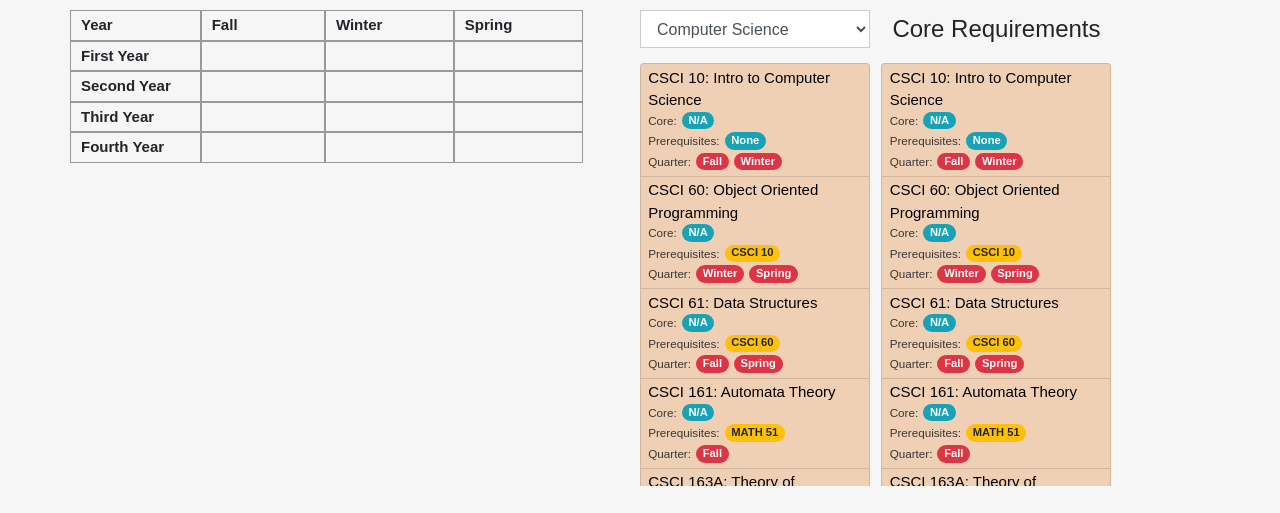
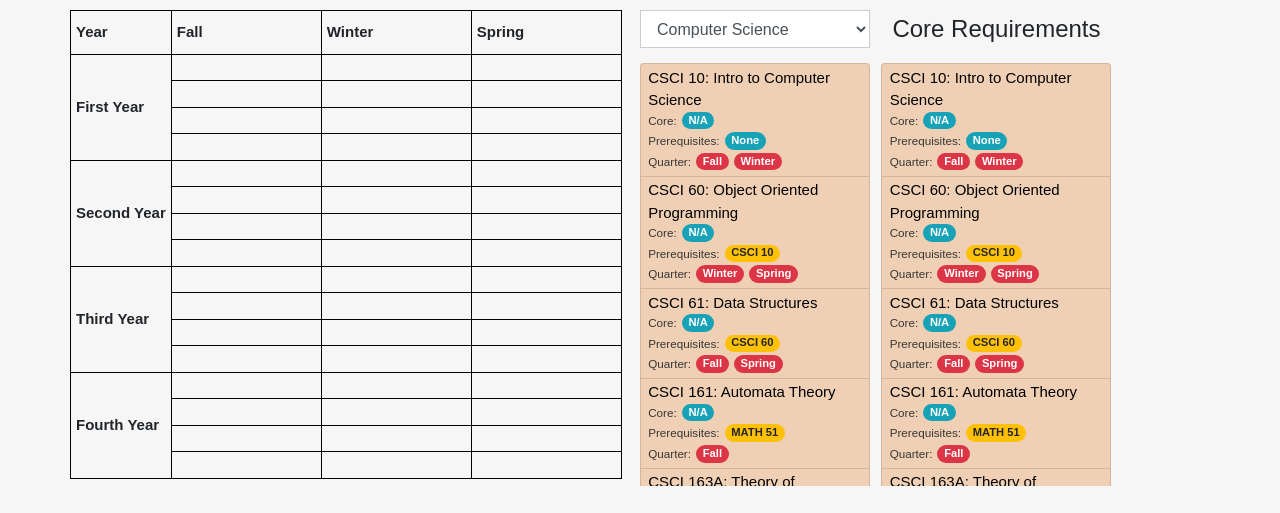
Before and after one commit to mmunguia97/virtual_advisor, a website: page webpages/main-page.html in a window 1280 px wide. Shown: the part 107-620 px from the top of the page. Drawn offline with nearby package versions, Linux system fonts and the light colour scheme.

Commit message:
Reverted schedule to use table tags instead of divs
Also, you can now drag a course from a block in the schedule to another
block.

```diff
--- a/css/schedule.css
+++ b/css/schedule.css
@@ -1,19 +1,16 @@
 /*CSS for the schedule*/
 
-.description-cell{
+.schedule, .schedule th, .schedule td {
+    border: 1px solid black;
+    border-collapse: collapse;
+}
+.schedule td{
+	font-size: 16px;
+	height: 26.5px;
+	padding-left: 3px;
+	width: 150px;
+}
+.schedule th{
 	font-size: 15px;
-	font-weight: bold;
+	padding: 10px 5px;
 }
-.divTable{
-    /*display: table;*/
-    width: 90%;
-}
-.divTableCell {
-    border: 1px solid #999999;
-    display: table-cell;
-    padding: 3px 0 3px 10px;
-    width: 150px;
-}
-.divTableRow {
-    display: table-row;
-}
--- a/webpages/main-page.html
+++ b/webpages/main-page.html
@@ -33,8 +33,13 @@
         ev.dataTransfer.setDragImage(img, 0, 0);
 
         // Get the course name to populate a block on the schedule
-        var course_title = event.target.querySelector('.course-title').innerHTML;
-        var course_name = course_title.split(':')[0];
+        var course_title = event.target.querySelector('.course-title');
+
+        if (course_title != null)
+            var course_name = course_title.innerHTML.split(':')[0];
+        else
+            var course_name = event.target.innerHTML;
+
         ev.dataTransfer.setData("course-name", course_name);
     }
 
@@ -64,38 +69,98 @@
         </div>
         <div class="row">
             <div class="schedule-container">
-                <div class="divTable">
-                    <div class="divTableRow">
-                        <div class="divTableCell description-cell">Year</div>
-                        <div class="divTableCell description-cell">Fall</div>
-                        <div class="divTableCell description-cell">Winter</div>
-                        <div class="divTableCell description-cell">Spring</div>
-                    </div>
-                    <div class="divTableRow">
-                        <div class="divTableCell description-cell">First Year</div>
-                        <div class="divTableCell" ondrop="drop(event)" ondragover="allowDrop(event)"></div>
-                        <div class="divTableCell" ondrop="drop(event)" ondragover="allowDrop(event)"></div>
-                        <div class="divTableCell" ondrop="drop(event)" ondragover="allowDrop(event)"></div>
-                    </div>
-                    <div class="divTableRow">
-                        <div class="divTableCell description-cell">Second Year</div>
-                        <div class="divTableCell" ondrop="drop(event)" ondragover="allowDrop(event)"></div>
-                        <div class="divTableCell" ondrop="drop(event)" ondragover="allowDrop(event)"></div>
-                        <div class="divTableCell" ondrop="drop(event)" ondragover="allowDrop(event)"></div>
-                    </div>
-                    <div class="divTableRow">
-                        <div class="divTableCell description-cell">Third Year</div>
-                        <div class="divTableCell" ondrop="drop(event)" ondragover="allowDrop(event)"></div>
-                        <div class="divTableCell" ondrop="drop(event)" ondragover="allowDrop(event)"></div>
-                        <div class="divTableCell" ondrop="drop(event)" ondragover="allowDrop(event)"></div>
-                    </div>
-                    <div class="divTableRow">
-                        <div class="divTableCell description-cell">Fourth Year</div>
-                        <div class="divTableCell" ondrop="drop(event)" ondragover="allowDrop(event)"></div>
-                        <div class="divTableCell" ondrop="drop(event)" ondragover="allowDrop(event)"></div>
-                        <div class="divTableCell" ondrop="drop(event)" ondragover="allowDrop(event)"></div>
-                    </div>
-                </div>
+                <table class="schedule">
+                    <tr>
+                        <th>Year</th>
+                        <th>Fall</th>
+                        <th>Winter</th>
+                        <th>Spring</th>
+                    </tr>
+                    <tr>
+                        <th rowspan="4">First Year</th>
+                        <td ondrop="drop(event)" ondragover="allowDrop(event)" draggable="true" ondragstart="drag(event)"></td>
+                        <td ondrop="drop(event)" ondragover="allowDrop(event)" draggable="true" ondragstart="drag(event)"></td>
+                        <td ondrop="drop(event)" ondragover="allowDrop(event)" draggable="true" ondragstart="drag(event)"></td>
+                    </tr>
+                    <tr>
+                        <td ondrop="drop(event)" ondragover="allowDrop(event)" draggable="true" ondragstart="drag(event)"></td>
+                        <td ondrop="drop(event)" ondragover="allowDrop(event)" draggable="true" ondragstart="drag(event)"></td>
+                        <td ondrop="drop(event)" ondragover="allowDrop(event)" draggable="true" ondragstart="drag(event)"></td>
+                    </tr>
+                    <tr>
+                        <td ondrop="drop(event)" ondragover="allowDrop(event)" draggable="true" ondragstart="drag(event)"></td>
+                        <td ondrop="drop(event)" ondragover="allowDrop(event)" draggable="true" ondragstart="drag(event)"></td>
+                        <td ondrop="drop(event)" ondragover="allowDrop(event)" draggable="true" ondragstart="drag(event)"></td>
+                    </tr>
+                    <tr>
+                        <td ondrop="drop(event)" ondragover="allowDrop(event)" draggable="true" ondragstart="drag(event)"></td>
+                        <td ondrop="drop(event)" ondragover="allowDrop(event)" draggable="true" ondragstart="drag(event)"></td>
+                        <td ondrop="drop(event)" ondragover="allowDrop(event)" draggable="true" ondragstart="drag(event)"></td>
+                    </tr>
+                    <tr>
+                        <th rowspan="4">Second Year</th>
+                        <td ondrop="drop(event)" ondragover="allowDrop(event)" draggable="true" ondragstart="drag(event)"></td>
+                        <td ondrop="drop(event)" ondragover="allowDrop(event)" draggable="true" ondragstart="drag(event)"></td>
+                        <td ondrop="drop(event)" ondragover="allowDrop(event)" draggable="true" ondragstart="drag(event)"></td>
+                    </tr>
+                    <tr>
+                        <td ondrop="drop(event)" ondragover="allowDrop(event)" draggable="true" ondragstart="drag(event)"></td>
+                        <td ondrop="drop(event)" ondragover="allowDrop(event)" draggable="true" ondragstart="drag(event)"></td>
+                        <td ondrop="drop(event)" ondragover="allowDrop(event)" draggable="true" ondragstart="drag(event)"></td>
+                    </tr>
+                    <tr>
+                        <td ondrop="drop(event)" ondragover="allowDrop(event)" draggable="true" ondragstart="drag(event)"></td>
+                        <td ondrop="drop(event)" ondragover="allowDrop(event)" draggable="true" ondragstart="drag(event)"></td>
+                        <td ondrop="drop(event)" ondragover="allowDrop(event)" draggable="true" ondragstart="drag(event)"></td>
+                    </tr>
+                    <tr>
+                        <td ondrop="drop(event)" ondragover="allowDrop(event)" draggable="true" ondragstart="drag(event)"></td>
+                        <td ondrop="drop(event)" ondragover="allowDrop(event)" draggable="true" ondragstart="drag(event)"></td>
+                        <td ondrop="drop(event)" ondragover="allowDrop(event)" draggable="true" ondragstart="drag(event)"></td>
+                    </tr>
+                    <tr>
+                        <th rowspan="4">Third Year</th>
+                        <td ondrop="drop(event)" ondragover="allowDrop(event)" draggable="true" ondragstart="drag(event)"></td>
+                        <td ondrop="drop(event)" ondragover="allowDrop(event)" draggable="true" ondragstart="drag(event)"></td>
+                        <td ondrop="drop(event)" ondragover="allowDrop(event)" draggable="true" ondragstart="drag(event)"></td>
+                    </tr>
+                    <tr>
+                        <td ondrop="drop(event)" ondragover="allowDrop(event)" draggable="true" ondragstart="drag(event)"></td>
+                        <td ondrop="drop(event)" ondragover="allowDrop(event)" draggable="true" ondragstart="drag(event)"></td>
+                        <td ondrop="drop(event)" ondragover="allowDrop(event)" draggable="true" ondragstart="drag(event)"></td>
+                    </tr>
+                    <tr>
+                        <td ondrop="drop(event)" ondragover="allowDrop(event)" draggable="true" ondragstart="drag(event)"></td>
+                        <td ondrop="drop(event)" ondragover="allowDrop(event)" draggable="true" ondragstart="drag(event)"></td>
+                        <td ondrop="drop(event)" ondragover="allowDrop(event)" draggable="true" ondragstart="drag(event)"></td>
+                    </tr>
+                    <tr>
+                        <td ondrop="drop(event)" ondragover="allowDrop(event)" draggable="true" ondragstart="drag(event)"></td>
+                        <td ondrop="drop(event)" ondragover="allowDrop(event)" draggable="true" ondragstart="drag(event)"></td>
+                        <td ondrop="drop(event)" ondragover="allowDrop(event)" draggable="true" ondragstart="drag(event)"></td>
+                    </tr>
+                    <tr>
+                        <th rowspan="4">Fourth Year</th>
+                        <td ondrop="drop(event)" ondragover="allowDrop(event)" draggable="true" ondragstart="drag(event)"></td>
+                        <td ondrop="drop(event)" ondragover="allowDrop(event)" draggable="true" ondragstart="drag(event)"></td>
+                        <td ondrop="drop(event)" ondragover="allowDrop(event)" draggable="true" ondragstart="drag(event)"></td>
+                    </tr>
+                    <tr>
+                        <td ondrop="drop(event)" ondragover="allowDrop(event)" draggable="true" ondragstart="drag(event)"></td>
+                        <td ondrop="drop(event)" ondragover="allowDrop(event)" draggable="true" ondragstart="drag(event)"></td>
+                        <td ondrop="drop(event)" ondragover="allowDrop(event)" draggable="true" ondragstart="drag(event)"></td>
+                    </tr>
+                    <tr>
+                        <td ondrop="drop(event)" ondragover="allowDrop(event)" draggable="true" ondragstart="drag(event)"></td>
+                        <td ondrop="drop(event)" ondragover="allowDrop(event)" draggable="true" ondragstart="drag(event)"></td>
+                        <td ondrop="drop(event)" ondragover="allowDrop(event)" draggable="true" ondragstart="drag(event)"></td>
+                    </tr>
+                    <tr>
+                        <td ondrop="drop(event)" ondragover="allowDrop(event)" draggable="true" ondragstart="drag(event)"></td>
+                        <td ondrop="drop(event)" ondragover="allowDrop(event)" draggable="true" ondragstart="drag(event)"></td>
+                        <td ondrop="drop(event)" ondragover="allowDrop(event)" draggable="true" ondragstart="drag(event)"></td>
+                    </tr>
+                </table>
             </div>
             <div class="courses-lists">
                 <div class="courses-list">
```
